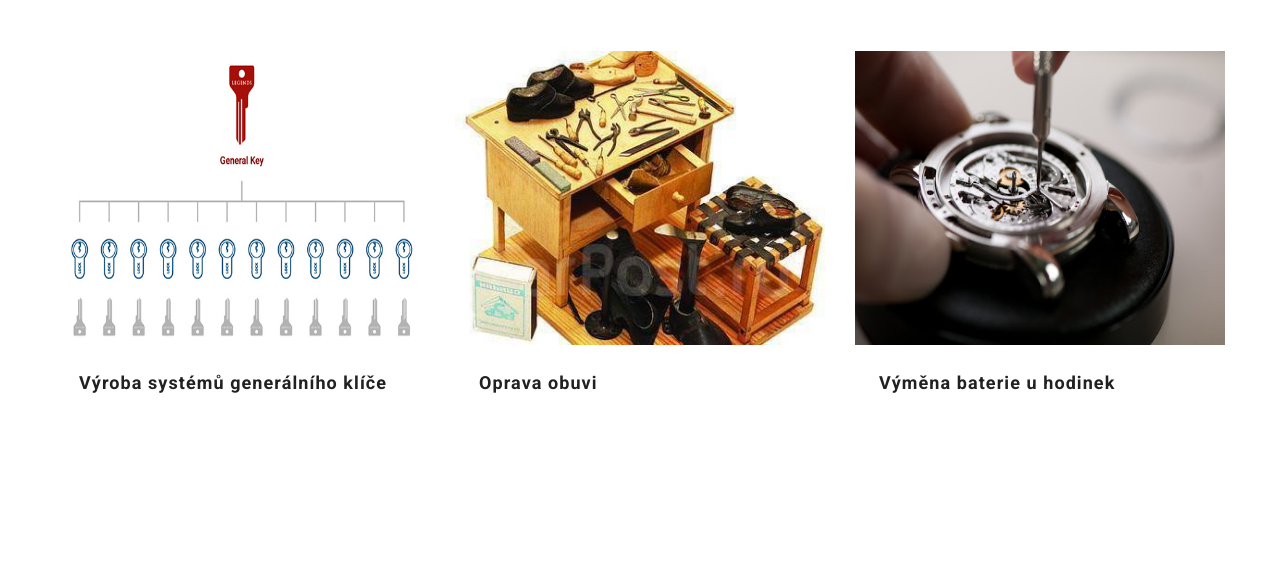
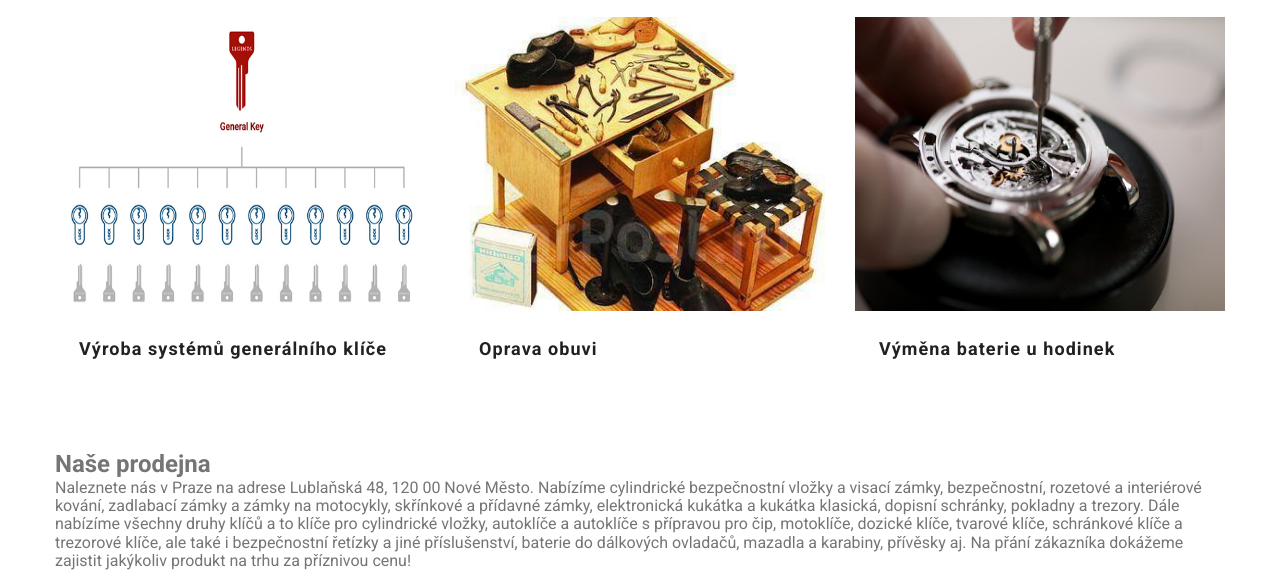
Before and after one commit to mpaukov/zynger.cz, a plain HTML site: page index.html in a window 1280 px wide. Shown: the part 1128-1699 px from the top of the page. Before the commit the page ends 1568 px from the top, so only its background shows below. Drawn offline with nearby package versions, Linux system fonts and the light colour scheme.

Commit message:
start with about

```diff
--- a/index.html
+++ b/index.html
@@ -271,6 +271,24 @@
           </ul>
         </div>
       </section>
+      <section class="section about">
+        <div class="container">
+          <h2 class="">Naše prodejna</h2>
+          <p class="">
+            Naleznete nás v Praze na adrese Lublaňská 48, 120 00 Nové Město.
+            Nabízíme cylindrické bezpečnostní vložky a visací zámky,
+            bezpečnostní, rozetové a interiérové kování, zadlabací zámky a zámky
+            na motocykly, skřínkové a přídavné zámky, elektronická kukátka a
+            kukátka klasická, dopisní schránky, pokladny a trezory. Dále
+            nabízíme všechny druhy klíčů a to klíče pro cylindrické vložky,
+            autoklíče a autoklíče s přípravou pro čip, motoklíče, dozické klíče,
+            tvarové klíče, schránkové klíče a trezorové klíče, ale také i
+            bezpečnostní řetízky a jiné příslušenství, baterie do dálkových
+            ovladačů, mazadla a karabiny, přívěsky aj. Na přání zákazníka
+            dokážeme zajistit jakýkoliv produkt na trhu za příznivou cenu!
+          </p>
+        </div>
+      </section>
     </main>
     <script
       defer
--- a/js/mobile-menu.js
+++ b/js/mobile-menu.js
@@ -17,6 +17,12 @@
 
   openMenuBtn.addEventListener('click', toggleMenu);
   closeMenuBtn.addEventListener('click', toggleMenu);
+  mobileMenu.addEventListener('click', e => {
+    if (e.target.nodeName !== 'A') {
+      return;
+    }
+    toggleMenu();
+  });
 
   // Закрываем мобильное меню на более широких экранах
   // в случае изменения ориентации устройства.
--- a/sass/layouts/_sections.scss
+++ b/sass/layouts/_sections.scss
@@ -1,29 +1,18 @@
 .section {
-  padding-top: 60px;
-  padding-bottom: 60px;
-  height: 200px;
+  padding-top: 20px;
+  padding-bottom: 20px;
 
   @media screen and (min-width: 1200px) {
-    padding-top: 94px;
-    padding-bottom: 94px;
+    padding-top: 60px;
+    padding-bottom: 60px;
   }
 
   &.hero {
     padding: 0;
+    height: 200px;
   }
 
-  &-team {
-    background-color: $thumb-background-color;
-    text-align: center;
-  }
-
-  &__about {
-    @media screen and (max-width: 1199px) {
-      display: none;
-    }
-
-    @media screen and (min-width: 1200px) {
-      padding-top: 0;
-    }
+  &.about {
+    padding: 0;
   }
 }
```
Also changed, not shown: css/main.css, css/main.min.css, images/keys_p.jpg, 2 other files.
